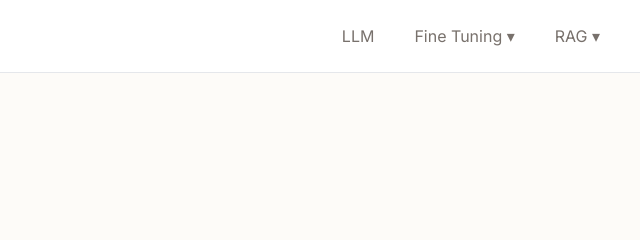
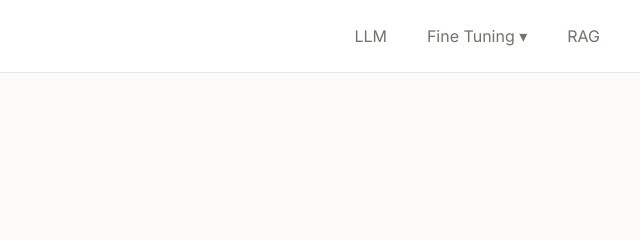
Before and after one commit to raulprocha/fromdata2ai, a plain HTML site: page finetuning.html in a window 1280 px wide. Shown: the top 240 px of the page, 640-1280 px from the left. Drawn offline with nearby package versions, Linux system fonts and the light colour scheme.

Commit message:
Simplify navigation - direct links to main pages
- Fine Tuning now links directly to finetuning.html
- RAG now links directly to rag-tutorial.html (no dropdown)
- Removed 'Overview' from Fine Tuning dropdown
- Fine Tuning dropdown only shows SEAL Framework
- Cleaner, more intuitive navigation

```diff
--- a/finetuning.html
+++ b/finetuning.html
@@ -55,25 +55,19 @@
     </style>
 </head>
 <body class="antialiased">
-        <header class="sticky top-0 bg-white/90 backdrop-blur-md z-10 border-b border-gray-200">
+            <header class="sticky top-0 bg-white/90 backdrop-blur-md z-10 border-b border-gray-200">
         <nav class="container mx-auto px-6 py-4">
             <div class="flex justify-between items-center">
                 <a href="index.html" class="text-2xl font-bold" style="color: #A52A2A;">From Data 2 AI</a>
                 <div class="flex items-center space-x-2">
                     <a href="llm.html" class="nav-link">LLM</a>
                     <div class="dropdown">
-                        <span class="nav-link cursor-pointer">Fine Tuning ▾</span>
+                        <a href="finetuning.html" class="nav-link">Fine Tuning ▾</a>
                         <div class="dropdown-content">
-                            <a href="finetuning.html">Overview</a>
                             <a href="seal.html">SEAL Framework</a>
                         </div>
                     </div>
-                    <div class="dropdown">
-                        <span class="nav-link cursor-pointer">RAG ▾</span>
-                        <div class="dropdown-content">
-                            <a href="rag-tutorial.html">AWS Bedrock RAG</a>
-                        </div>
-                    </div>
+                    <a href="rag-tutorial.html" class="nav-link">RAG</a>
                 </div>
             </div>
         </nav>
```
Also changed, not shown: index.html (+3 -9 lines), llm.html (+3 -9 lines), rag-tutorial.html (+3 -9 lines), seal.html (+3 -9 lines).
